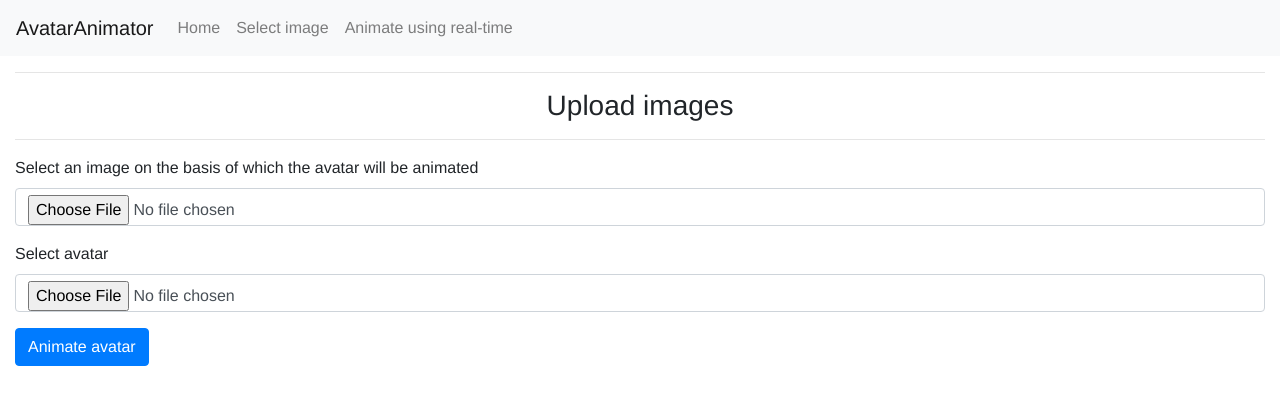
After one commit to gnoianna/AvatarAnimator, a Flask app: page /image in a window 1280 px wide. The commit adds this page. Shown: the top 405 px of the page. Run offline with Flask 2, Linux system fonts and the light colour scheme; some libraries are stand-ins or nearby versions.

Commit message:
add new files and clear up code

```diff
--- a/app.py
+++ b/app.py
@@ -1,14 +1,27 @@
+import os
 import cv2
 import dlib
 import imutils
 import numpy as np
-from flask import Flask, render_template, Response, request
+from flask import Flask, render_template, Response, request, redirect, flash, url_for
 from imutils import face_utils
 from skimage.transform import PiecewiseAffineTransform, warp
+from werkzeug.utils import secure_filename
 
 global detector, predictor, avatar_temp_img, avatar_original_img, animate, file_name, camera
 
 app = Flask(__name__, template_folder='./templates')
+
+UPLOAD_FOLDER = 'static/uploads/'
+
+app.secret_key = "secret key"
+app.config['UPLOAD_FOLDER'] = UPLOAD_FOLDER
+
+ALLOWED_EXTENSIONS = set(['png', 'jpg'])
+
+
+def allowed_file(filename):
+    return '.' in filename and filename.rsplit('.', 1)[1].lower() in ALLOWED_EXTENSIONS
 
 
 def init():
@@ -28,15 +41,14 @@ def choose_specific_points(points):
     np.append(new_points, points[39])
     np.append(new_points, points[42])
     np.append(new_points, points[45])
-    print(new_points)
     return new_points
 
 
-def generate_new_face(avatar_img, avatar_points, src_points, avatar_new_face):
+def generate_new_face(avatar_img, avatar_points, new_avatar_face, src_points):
     transform = PiecewiseAffineTransform()
     transform.estimate(choose_specific_points(avatar_points), choose_specific_points(src_points))
 
-    face = warp(avatar_new_face, transform, output_shape=avatar_img.shape, order=0, mode='wrap')
+    face = warp(new_avatar_face, transform, output_shape=avatar_img.shape, order=0, mode='wrap')
     face = cv2.normalize(face, None, 0, 255, cv2.NORM_MINMAX, cv2.CV_8U)
 
     face_gray = cv2.cvtColor(face, cv2.COLOR_BGR2GRAY)
@@ -58,7 +70,6 @@ def add_triangle_to_new_face(new_face, warped_triangle, b_rect):
 
 
 def transform_triangle(avatar_triangle, avatar_img_cropped, src_triangle, src_img_cropped):
-
     transform_matrix = cv2.getAffineTransform(np.float32(avatar_triangle), np.float32(src_triangle))
 
     warped_triangle = cv2.warpAffine(avatar_img_cropped, transform_matrix,
@@ -73,36 +84,34 @@ def transform_triangle(avatar_triangle, avatar_img_cropped, src_triangle, src_im
 
 
 def animate_avatar(avatar_img, avatar_points, src_img, src_points):
-    new_face = np.zeros(src_img.shape, np.uint8)
+    new_avatar_face = np.zeros(src_img.shape, np.uint8)
 
     for src_triangle_points, avatar_triangle_points in delaunay_triangulation(src_points, avatar_points):
-        avatar_img_cropped, avatar_triangle, _ = crop_single_triangle(avatar_img, avatar_triangle_points)
-        src_img_cropped, src_triangle, b_rect = crop_single_triangle(src_img, src_triangle_points)
+        avatar_img_cropped, avatar_triangle, _ = crop_single_triangle(avatar_triangle_points, avatar_img)
+        src_img_cropped, src_triangle, b_rect = crop_single_triangle(src_triangle_points, src_img)
 
         warped_triangle = transform_triangle(avatar_triangle, avatar_img_cropped, src_triangle, src_img_cropped)
-        add_triangle_to_new_face(new_face, warped_triangle, b_rect)
+        add_triangle_to_new_face(new_avatar_face, warped_triangle, b_rect)
 
-    return generate_new_face(avatar_img, avatar_points, src_points, new_face)
+    return generate_new_face(avatar_img, avatar_points, new_avatar_face, src_points)
 
 
-def gen_landmarks(img, if_with_landmarks):
+def generate_landmarks(img):
     global detector, predictor
 
-    without_landmarks_img = np.copy(img)
     gray = cv2.cvtColor(img, cv2.COLOR_BGR2GRAY)
     rects = detector(gray, 1)
 
-    for rect in rects:
-        img_shape = predictor(gray, rect)
-        img_shape = face_utils.shape_to_np(img_shape)
+    if rects:
+        status = 1
+        for rect in rects:
+            avatar_shape = predictor(gray, rect)
+            avatar_shape = face_utils.shape_to_np(avatar_shape)
 
-        for i, (x, y) in enumerate(img_shape):
-            img = cv2.circle(img, (x, y), 1, (0, 0, 255), -1)
-
-    if if_with_landmarks:
-        return img, img_shape
+        return status, img, avatar_shape
     else:
-        return without_landmarks_img, img_shape
+        status = 0
+        return status, img, []
 
 
 def delaunay_triangulation(src_points, avatar_points):
@@ -111,24 +120,24 @@ def delaunay_triangulation(src_points, avatar_points):
     delaunay_subdivision.insert(points_list)
 
     for x_1, y_1, x_2, y_2, x_3, y_3 in delaunay_subdivision.getTriangleList():
-        index_tuple = [(src_points == single_point).all(axis=1).nonzero()[0][0]
+        indexes_set = [(src_points == single_point).all(axis=1).nonzero()[0][0]
                        for single_point in [[x_1, y_1], [x_2, y_2], [x_3, y_3]]]
 
-        src_triangles = gen_xy_for_indices(src_points, index_tuple)
-        avatar_triangles = gen_xy_for_indices(avatar_points, index_tuple)
+        src_triangles = generate_xy_for_indexes(src_points, indexes_set)
+        avatar_triangles = generate_xy_for_indexes(avatar_points, indexes_set)
         yield [np.array(src_triangles), np.array(avatar_triangles)]
 
 
-def gen_xy_for_indices(points, indices):
-    return [points[single_index] for single_index in indices]
+def generate_xy_for_indexes(points, indexes):
+    return [points[single_index] for single_index in indexes]
 
 
-def crop_single_triangle(img, triangle):
-    b_rect = cv2.boundingRect(triangle)
-    triangle_cropped = [(indices[0] - b_rect[0], indices[1] - b_rect[1]) for indices in triangle]
-    img_cropped = img[b_rect[1]:b_rect[1] + b_rect[3], b_rect[0]:b_rect[0] + b_rect[2]]
+def crop_single_triangle(single_triangle, img):
+    b_rect = cv2.boundingRect(single_triangle)
+    triangle_img = [(indexes[0] - b_rect[0], indexes[1] - b_rect[1]) for indexes in single_triangle]
+    cropped_img = img[b_rect[1]:b_rect[1] + b_rect[3], b_rect[0]:b_rect[0] + b_rect[2]]
 
-    return img_cropped, triangle_cropped, b_rect
+    return cropped_img, triangle_img, b_rect
 
 
 def draw(img, triangle_list):
@@ -157,20 +166,19 @@ def generate_camera_stream():
                 gray = cv2.cvtColor(frame, cv2.COLOR_BGR2GRAY)
                 rects = detector(gray, 0)
                 if rects:
-                    for rect in rects:
-                        camera_shape = predictor(gray, rect)
-                        camera_shape = face_utils.shape_to_np(camera_shape)
+                    camera_shape = predictor(gray, rects[0])
+                    camera_shape = face_utils.shape_to_np(camera_shape)
 
-                        animate = not animate
-                        avatar_original_img, avatar_shape = gen_landmarks(avatar_original_img, 0)
-                        temp_avatar = np.copy(avatar_original_img)
-                        avatar_temp_img = animate_avatar(temp_avatar, avatar_shape, frame, camera_shape)
+                    animate = not animate
+                    _, avatar_original_img, avatar_shape = generate_landmarks(avatar_original_img)
+                    temp_avatar = np.copy(avatar_original_img)
+                    avatar_temp_img = animate_avatar(temp_avatar, avatar_shape, frame, camera_shape)
 
         try:
-            ret, buffer = cv2.imencode('.jpg', cv2.flip(frame, 1))
+            ret, buffer = cv2.imencode('.png', cv2.flip(frame, 1))
             frame = buffer.tobytes()
             yield (b'--frame\r\n'
-                   b'Content-Type: image/jpeg\r\n\r\n' + frame + b'\r\n')
+                   b'Content-Type: image/png\r\n\r\n' + frame + b'\r\n')
         except Exception as e:
             print(e)
 
@@ -183,9 +191,9 @@ def generate_avatar_stream():
 
     while True:
         try:
-            _, encoded_avatar = cv2.imencode(".jpg", avatar_temp_img)
+            _, encoded_avatar = cv2.imencode(".png", avatar_temp_img)
             yield (b'--frame\r\n'
-                   b'Content-Type: image/jpeg\r\n\r\n' + bytearray(encoded_avatar) + b'\r\n')
+                   b'Content-Type: image/png\r\n\r\n' + bytearray(encoded_avatar) + b'\r\n')
         except Exception as e:
             print(e)
 
@@ -193,39 +201,89 @@ def generate_avatar_stream():
             pass
 
 
-@app.route('/')
+def save_image(file):
+    filename = secure_filename(file.filename)
+    file.save(os.path.join(app.config['UPLOAD_FOLDER'], filename))
+
+    img = cv2.imread('./static/uploads/' + str(filename))
+    if img.shape[0] > 600:
+        img = imutils.resize(img, width=600)
+
+    return img
+
+
+@app.route('/', methods=["GET", "POST"])
 def index():
-    init()
     return render_template('index.html')
+
+
+@app.route('/real_time', methods=["GET", "POST"])
+def real_time():
+    return render_template('real_time.html')
+
+
+@app.route('/image', methods=["GET", "POST"])
+def image():
+    if request.method == "POST":
+        src_file = request.files['src_file']
+        avatar_file = request.files['avatar_file']
+
+        if src_file and avatar_file and allowed_file(src_file.filename) and allowed_file(avatar_file.filename):
+
+            src_img = save_image(src_file)
+            avatar_img = save_image(avatar_file)
+
+            src_status, src_img, src_points = generate_landmarks(src_img)
+            avatar_status, avatar_img, avatar_points = generate_landmarks(avatar_img)
+
+            if src_status and avatar_status:
+                new_img = animate_avatar(avatar_img, avatar_points, src_img, src_points)
+                cv2.imwrite("./static/uploads/result.png", new_img)
+                flash('Image successfully transformed and displayed below.')
+                return render_template('image.html', filename="result.png")
+            else:
+                flash('Invalid images! Can\'t detect face.')
+                return redirect(request.url)
+
+        else:
+            flash('Allowed image types are png and jpg.')
+            return redirect(request.url)
+    return render_template('image.html')
+
+
+@app.route('/display_image/<filename>')
+def display_image(filename):
+    return redirect(url_for('static', filename='uploads/' + filename), code=301)
 
 
 @app.route('/camera_image')
 def camera_image():
-    print("camera_image")
     return Response(generate_camera_stream(), mimetype='multipart/x-mixed-replace; boundary=frame')
 
 
 @app.route('/avatar_image')
 def avatar_image():
-    global avatar_temp_img, animate
-    print("avatar_image")
-
     return Response(generate_avatar_stream(), mimetype='multipart/x-mixed-replace; boundary=frame')
 
 
-@app.route('/change_avatar', methods=['POST', 'GET'])
-def change_avatar():
+@app.route('/tasks', methods=['POST', 'GET'])
+def tasks():
     global animate, file_name, avatar_temp_img, avatar_original_img
     if request.method == 'POST':
 
         if request.form.get("avatar"):
             file_name = "." + request.form.get("avatar")
+            animate = request.form.get("animate")
+            avatar_original_img = cv2.imread(file_name)
 
-        animate = request.form.get("animate")
-        avatar_original_img = cv2.imread(file_name)
+        if request.form.get("animate"):
+            animate = request.form.get("animate")
+            avatar_original_img = cv2.imread(file_name)
 
-    return render_template('index.html')
+    return render_template('real_time.html')
 
 
 if __name__ == '__main__':
     app.run()
+
+init()
--- a/static/ajax-script.js
+++ b/static/ajax-script.js
@@ -1,31 +1,45 @@
-let avatar;
-$(document).on('submit', '#animate-form', function (e) {
-    console.log('hello');
+$(document).ready(function () {
+    $(".filter_button").click(function (e) {
         e.preventDefault();
         $.ajax({
-        type: 'POST',
-        url: 'change_avatar',
+            type: "POST",
+            url: "tasks",
+            data: {
+                avatar: avatar,
+            },
+            error: function (result) {
+                alert('error');
+            }
+        });
+    });
+
+    $(".task_button").click(function (e) {
+        e.preventDefault();
+        console.log(e)
+        $.ajax({
+            type: "POST",
+            url: "tasks",
             data: {
                 animate: 1,
-            avatar: avatar
             },
-        success: function (result) {
+            error: function (result) {
+                alert('error');
             }
-    })
+        });
+    });
 });
 
-const buttons = document.querySelectorAll('.button');
+const buttons = document.querySelectorAll('.filter_button');
+let avatar;
 
 buttons.forEach(elem => {
+    elem.addEventListener("click", (e) => {
+        avatar = elem.childNodes[1].attributes.src.value;
 
-    elem.addEventListener("click", (e) => {
-
-        avatar = elem.childNodes[1].attributes.src.value;
         buttons.forEach(function (e) {
             e.classList.remove('active');
         });
         elem.classList.add('active')
-        console.log(avatar)
     })
 
 })
--- /dev/null
+++ b/templates/base.html
@@ -0,0 +1,42 @@
+<!DOCTYPE html>
+<html lang="en">
+<head>
+    <meta charset="UTF-8">
+    <link rel="stylesheet" href="https://stackpath.bootstrapcdn.com/bootstrap/4.3.1/css/bootstrap.min.css"
+          integrity="sha384-ggOyR0iXCbMQv3Xipma34MD+dH/1fQ784/j6cY/iJTQUOhcWr7x9JvoRxT2MZw1T" crossorigin="anonymous">
+    <link href="../static/style.css" rel="stylesheet" type="text/css">
+    <script src="https://code.jquery.com/jquery-3.5.1.js"
+            integrity="sha256-QWo7LDvxbWT2tbbQ97B53yJnYU3WhH/C8ycbRAkjPDc="
+            crossorigin="anonymous"></script>
+    <script src="../static/ajax-script.js" defer></script>
+    <title>AvatarAnimator</title>
+</head>
+<body>
+<nav class="navbar navbar-expand-lg navbar-light bg-light">
+    <a class="navbar-brand" href="/">AvatarAnimator</a>
+    <button class="navbar-toggler" type="button" data-toggle="collapse" data-target="#navbarNav"
+            aria-controls="navbarNav" aria-expanded="false" aria-label="Toggle navigation">
+        <span class="navbar-toggler-icon"></span>
+    </button>
+    <div class="collapse navbar-collapse">
+        <ul class="navbar-nav">
+            <li class="nav-item">
+                <a class="nav-link" href="/">Home </a>
+            </li>
+            <li class="nav-item">
+                <a class="nav-link" href="/image">Select image</a>
+            </li>
+            <li class="nav-item">
+                <a class="nav-link" href="/real_time">Animate using real-time</a>
+            </li>
+        </ul>
+    </div>
+</nav>
+<div class="container">
+    <hr>
+    <h3 class="text-center">{% block title %} {% endblock %}</h3>
+    <hr>
+    {% block main %}{% endblock %}
+</div>
+</body>
+</html>
--- /dev/null
+++ b/templates/image.html
@@ -0,0 +1,48 @@
+{% extends "base.html" %}
+
+{% block title %}
+    Upload images
+{% endblock %}
+
+{% block main %}
+    <div class="row">
+        <div class="col">
+            <form action="/image" method="POST" enctype="multipart/form-data">
+
+                <div class="form-group">
+                    <label>Select an image on the basis of which the avatar will be animated</label>
+                    <input type="file" name="src_file" class="form-control" id="file01" autocomplete="off" required>
+                </div>
+
+                <div class="form-group">
+                    <label>Select avatar</label>
+                    <input type="file" name="avatar_file" class="form-control" id="file02" autocomplete="off" required>
+                </div>
+
+                <button type="submit" class="btn btn-primary">Animate avatar</button>
+
+            </form>
+
+            <p>
+                {% with messages = get_flashed_messages() %}
+                    {% if messages %}
+                        <ul class="list-unstyled">
+                            {% for message in messages %}
+                                <li>
+                                    {{ message }}
+                                </li>
+                            {% endfor %}
+                        </ul>
+                    {% endif %}
+                {% endwith %}
+            </p>
+
+            {% if filename %}
+                <div>
+                    <img src="{{ url_for('display_image', filename=filename) }}">
+                </div>
+            {% endif %}
+        </div>
+    </div>
+    </div>
+{% endblock %}
```
Also changed, not shown: static/style.css (+25 -26 lines), templates/index.html (+13 -46 lines), templates/real_time.html (added, +40 -0 lines), static/landmarks_points.JPG (deleted). Lines whose indentation alone changed are shown as unchanged.
